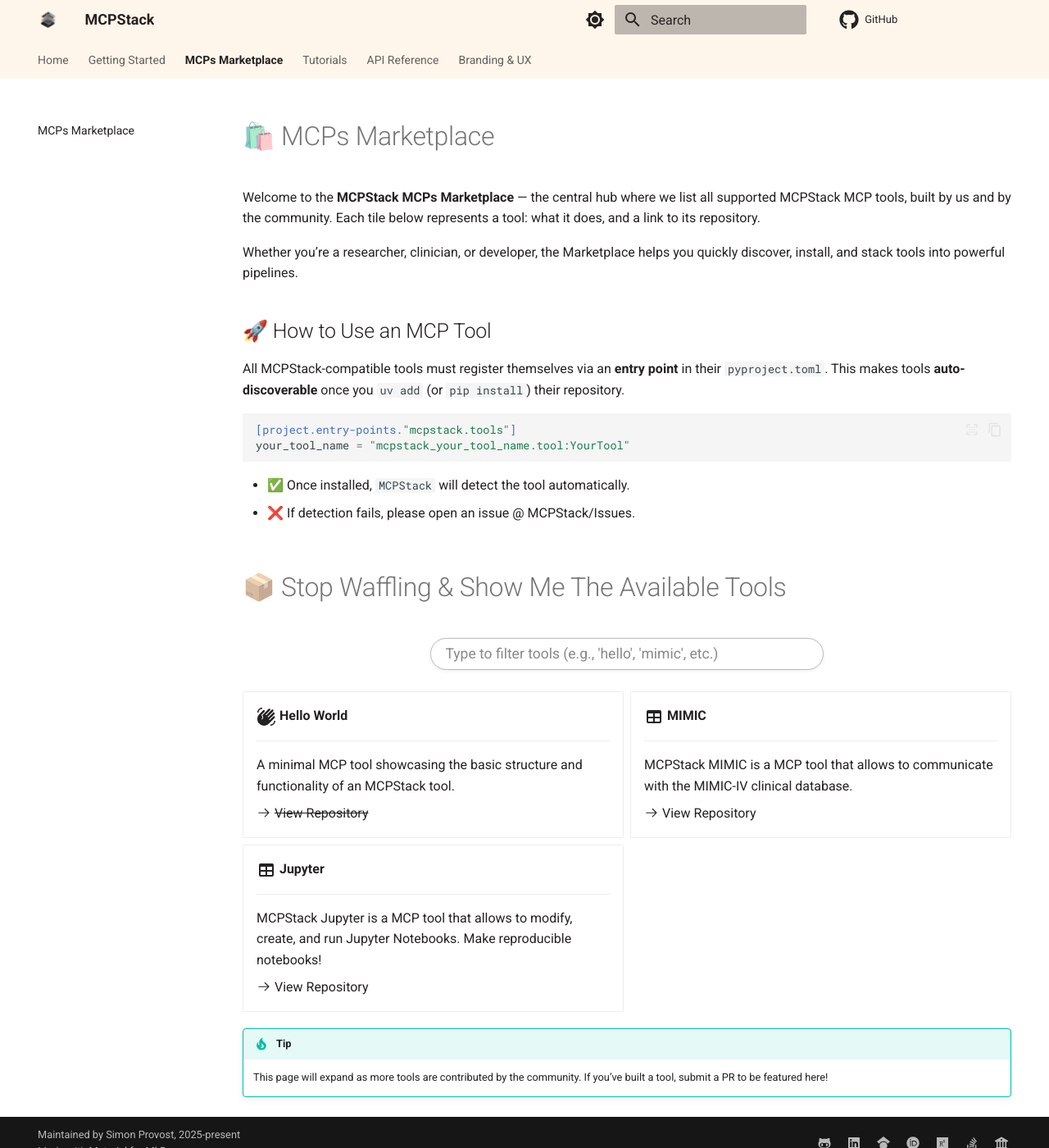
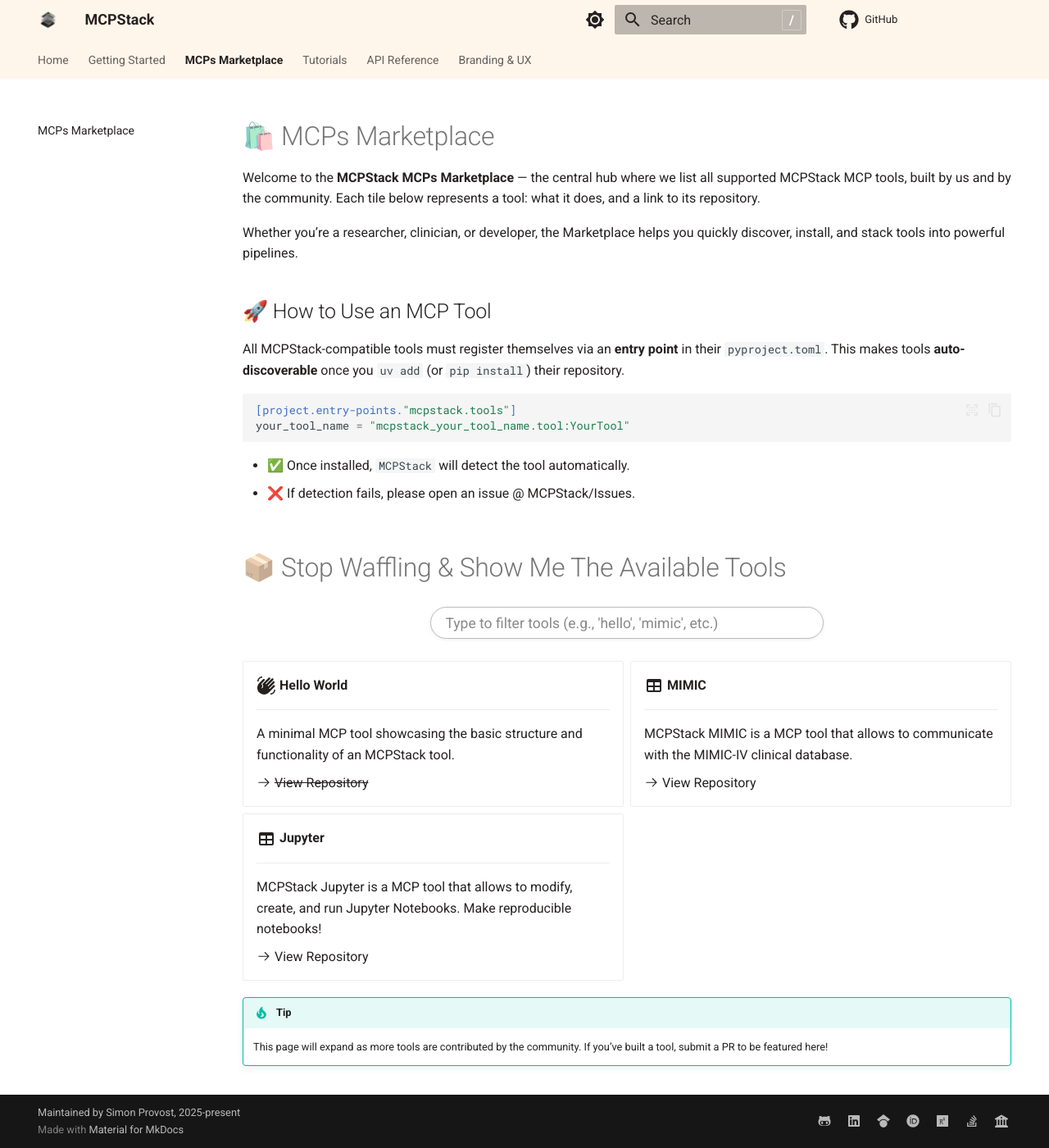
Before and after one commit to MCP-Pipeline/MCPStack, an MkDocs documentation site: the page built from docs/mcp_marketplace.md, in a window 1280 px wide and 1400 px high. Shown: the whole window at 82% size. Built offline with MkDocs 1.6.1 and Material for MkDocs 9.7.7, drawn with Linux system fonts in a browser that asks for light colours; plug-ins that fetch from the network failed and are left out; comment, search, counter and statistics services are not loaded.

Commit message:
refactor(docs): add search bar shortcut slash icon

```diff
--- /dev/null
+++ b/docs/stylesheets/extra_mkdocs.css
@@ -0,0 +1,18 @@
+/*https://github.com/squidfunk/mkdocs-material/issues/2574#issuecomment-821979698*/
+[data-md-toggle="search"]:not(:checked) ~ .md-header .md-search__form::after {
+    position: absolute;
+    top: .3rem;
+    right: .3rem;
+    display: block;
+    padding: .1rem .4rem;
+    color: var(--md-default-bg-color);
+    font-weight: bold;
+    font-size: .8rem;
+    border: .05rem solid var(--md-default-bg-color--lighter);
+    border-radius: .1rem;
+    content: "/";
+}
+
+.md-typeset h1 {
+    margin: 0 0 0.1em;
+}
--- a/mkdocs.yml
+++ b/mkdocs.yml
@@ -48,6 +48,7 @@
 extra_css:
   - 'stylesheets/extra.css'
   - 'stylesheets/landing.css'
+  - 'stylesheets/extra_mkdocs.css'
 
 extra_javascript:
   - javascripts/mathjax.js
```
Also changed, not shown: docs/stylesheets/extra.css (line endings or trailing spaces).
